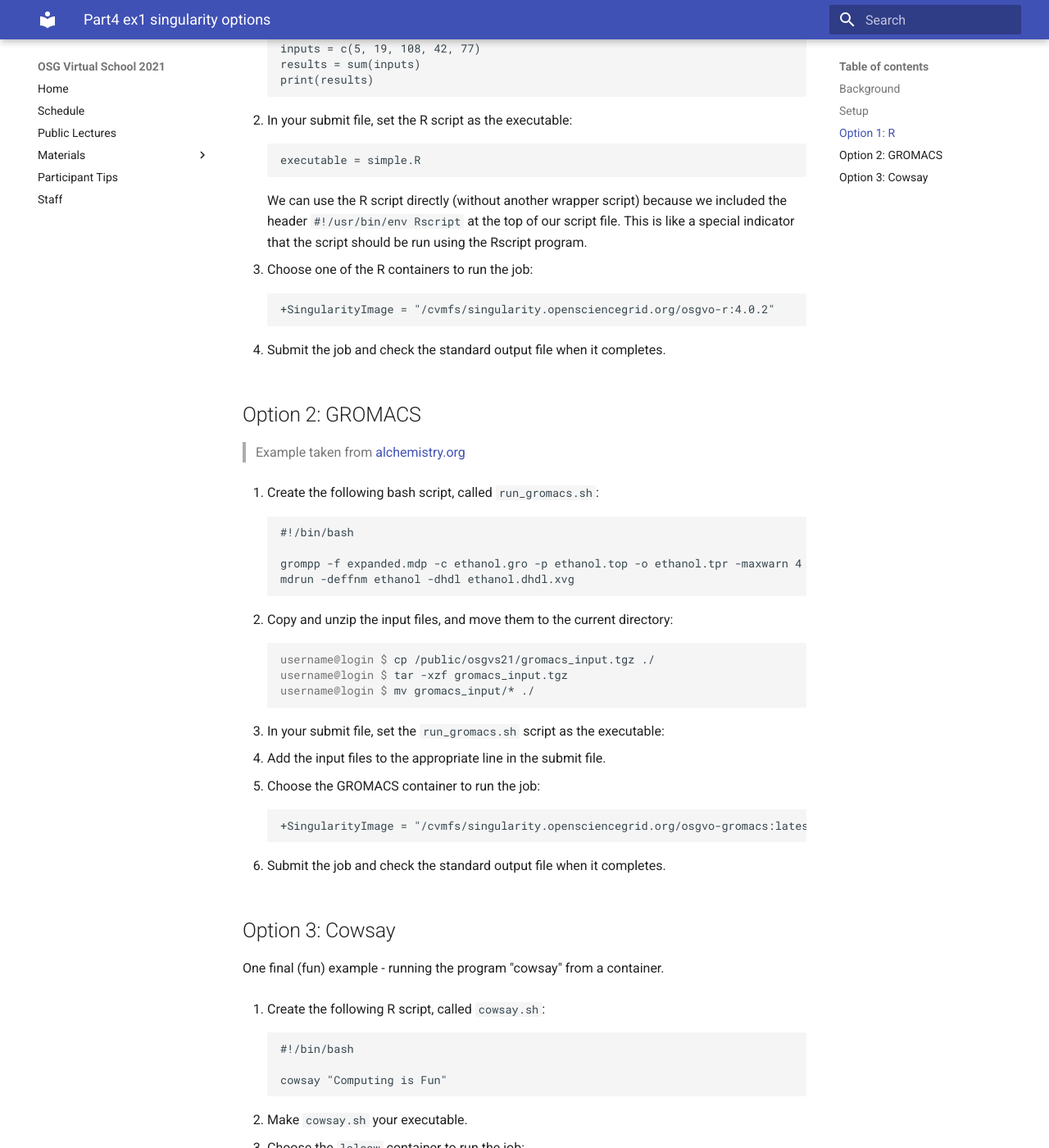
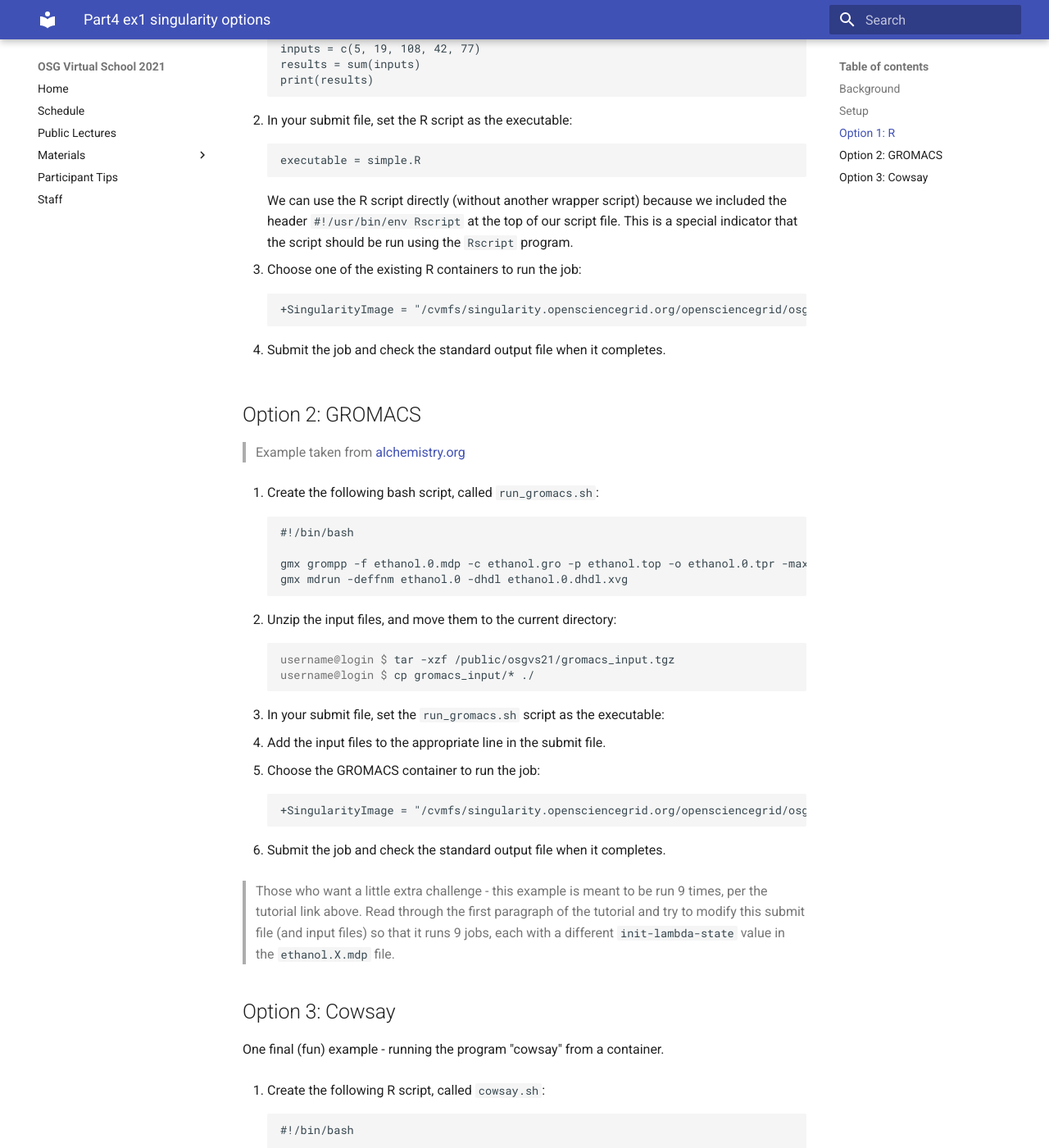
Before and after one commit to osg-htc/virtual-school-2021, an MkDocs documentation site: the page built from docs/materials/software/part4-ex1-singularity-options.md, in a window 1280 px wide and 1400 px high, scrolled down 814 px. Shown: the whole window at 82% size. Built offline with MkDocs 1.6.1 and Material for MkDocs 9.7.7, drawn with Linux system fonts in a browser that asks for light colours; some of the changed text lies outside the part shown.

Commit message:
finished container options

```diff
--- a/docs/materials/software/part4-ex1-singularity-options.md
+++ b/docs/materials/software/part4-ex1-singularity-options.md
@@ -48,13 +48,13 @@
 
 	We can use the R script directly (without another wrapper script) because
 	we included the header `#!/usr/bin/env Rscript` at the top of our script
-	file. This is like a special indicator that the script should be run using
-	the Rscript program.
+	file. This is a special indicator that the script should be run using
+	the `Rscript` program.
 
-1. Choose one of the R containers to run the job:
+1. Choose one of the existing R containers to run the job:
 
 		:::file
-		+SingularityImage = "/cvmfs/singularity.opensciencegrid.org/osgvo-r:4.0.2"
+		+SingularityImage = "/cvmfs/singularity.opensciencegrid.org/opensciencegrid/osgvo-r:4.0.2"
 
 1. Submit the job and check the standard output file when it completes.
 
@@ -62,22 +62,21 @@
 Option 2: GROMACS
 ---------------------
 
-> Example taken from [alchemistry.org](http://www.alchemistry.org/wiki/GROMACS_4.6_example:_Ethanol_solvation_with_expanded_ensemble)
+> Example taken from [alchemistry.org](http://www.alchemistry.org/wiki/GROMACS_4.6_example:_Direct_ethanol_solvation_free_energy)
 
 1. Create the following bash script, called `run_gromacs.sh`:
 
 		:::file
 		#!/bin/bash
 
-		grompp -f expanded.mdp -c ethanol.gro -p ethanol.top -o ethanol.tpr -maxwarn 4
-		mdrun -deffnm ethanol -dhdl ethanol.dhdl.xvg
+		gmx grompp -f ethanol.0.mdp -c ethanol.gro -p ethanol.top -o ethanol.0.tpr -max$
+		gmx mdrun -deffnm ethanol.0 -dhdl ethanol.0.dhdl.xvg
 
-1. Copy and unzip the input files, and move them to the current directory:
+1. Unzip the input files, and move them to the current directory:
 
 		:::console
-		username@login $ cp /public/osgvs21/gromacs_input.tgz ./
-		username@login $ tar -xzf gromacs_input.tgz
-		username@login $ mv gromacs_input/* ./
+		username@login $ tar -xzf /public/osgvs21/gromacs_input.tgz
+		username@login $ cp gromacs_input/* ./
 
 1. In your submit file, set the `run_gromacs.sh` script as the executable:
 
@@ -86,10 +85,14 @@
 1. Choose the GROMACS container to run the job:
 
 		:::file
-		+SingularityImage = "/cvmfs/singularity.opensciencegrid.org/osgvo-gromacs:latest"
+		+SingularityImage = "/cvmfs/singularity.opensciencegrid.org/opensciencegrid/osgvo-gromacs:latest"
 
 1. Submit the job and check the standard output file when it completes.
 
+> Those who want a little extra challenge - this example is meant to be run 9 times,
+> per the tutorial link above. Read through the first paragraph of the tutorial and
+> try to modify this submit file (and input files) so that it runs 9 jobs, each
+> with a different `init-lambda-state` value in the `ethanol.X.mdp` file.
 
 Option 3: Cowsay
 ---------------------
@@ -108,7 +111,7 @@
 1. Choose the `lolcow` container to run the job:
 
 		:::file
-		+SingularityImage = "/cvmfs/singularity.opensciencegrid.org/sylabsio/lolcow:latest/"
+		+SingularityImage = "/cvmfs/singularity.opensciencegrid.org/sylabsio/lolcow:latest"
 
 1. Submit the job and check out the output when it completes!
 
```
